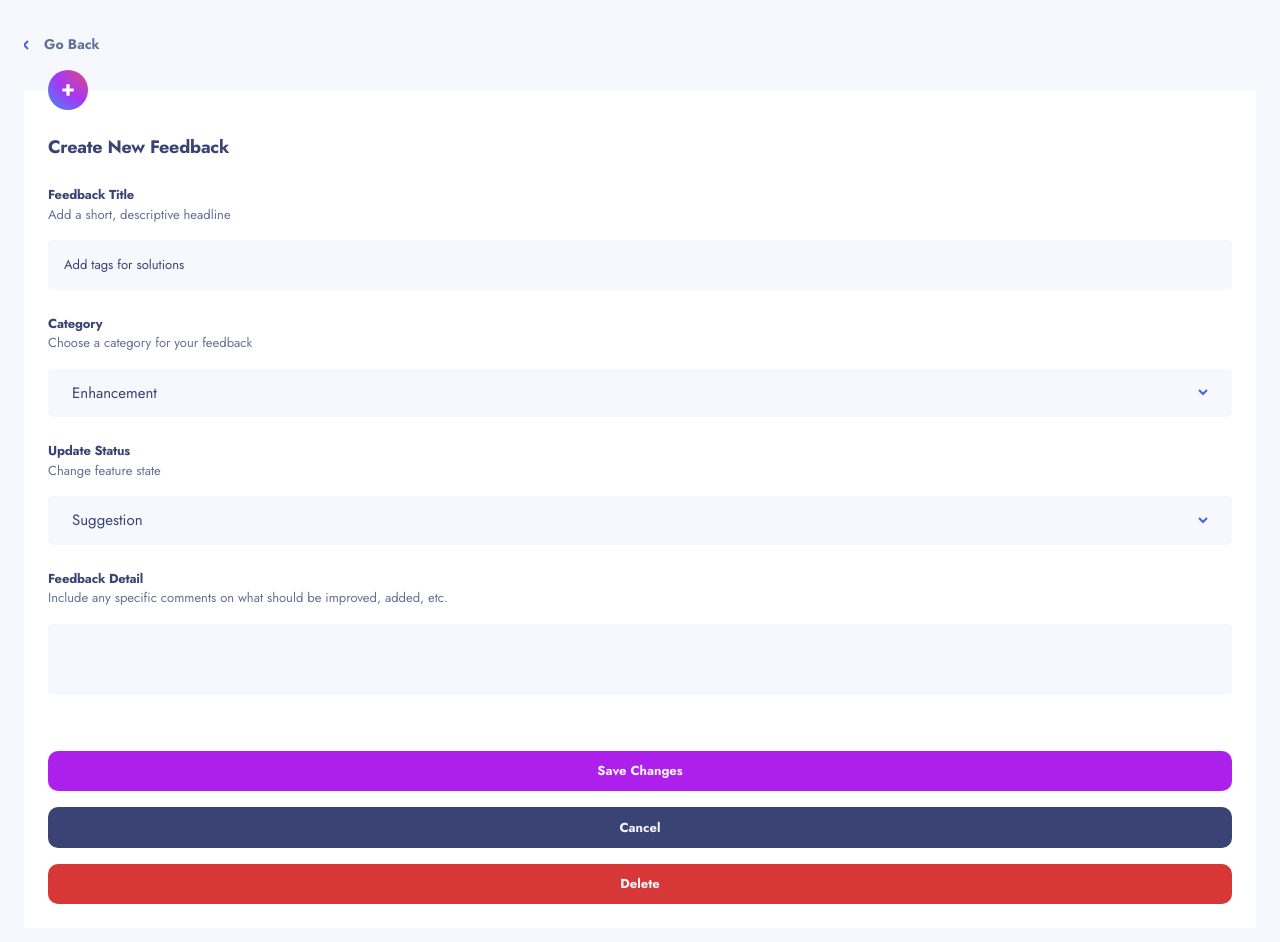
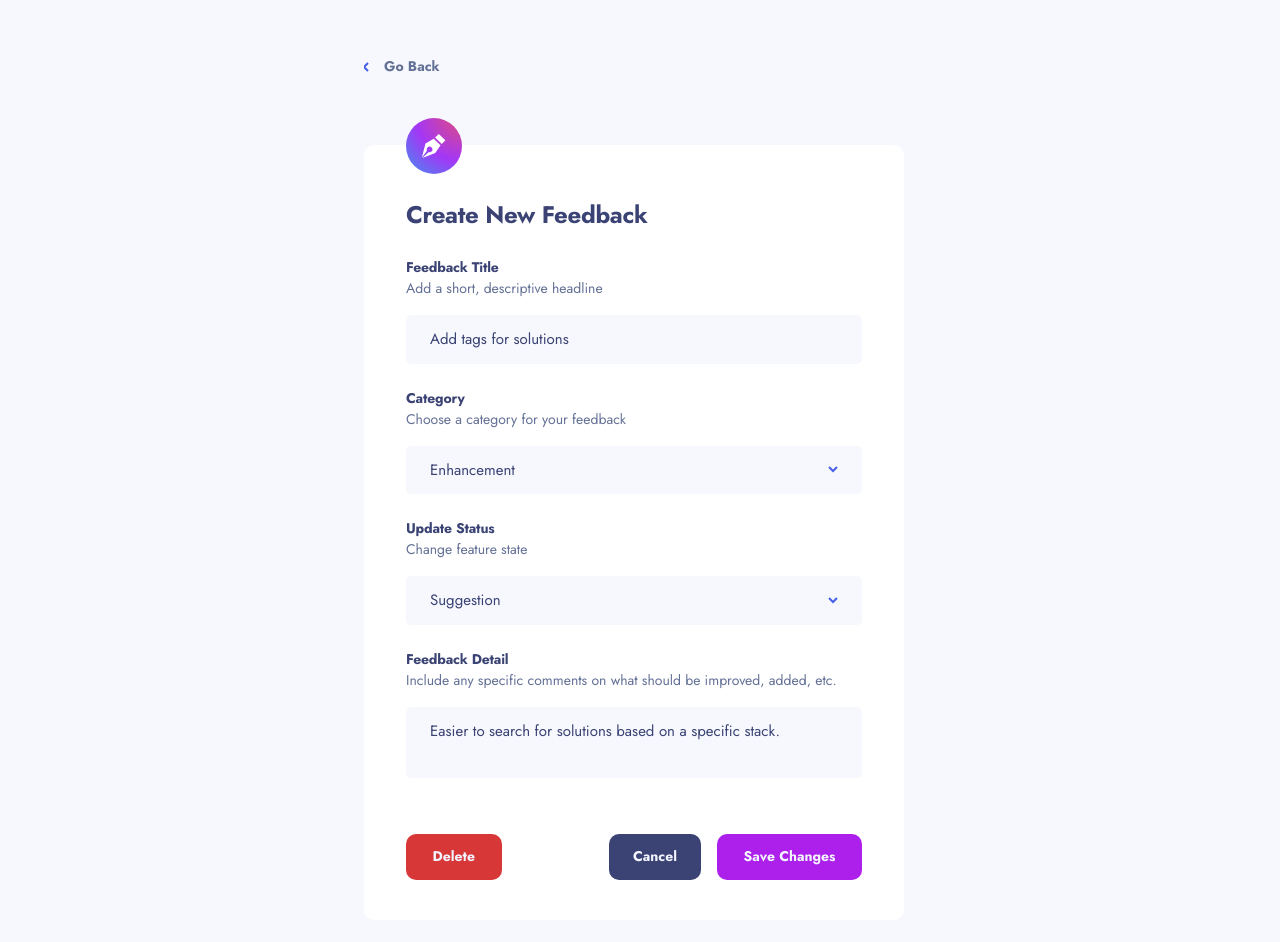
Before and after one commit to Bletfen/Product-Feedback-App, a React (Vite) app: page /edit/1 in a window 1280 px wide. Shown: the top 942 px of the page. Built offline with nearby package versions, Linux system fonts and the light colour scheme.

Commit message:
done: tablet display

```diff
--- a/src/components/DropDownCategory.tsx
+++ b/src/components/DropDownCategory.tsx
@@ -16,10 +16,13 @@ export default function DropDownCategory({
   return (
     <div className="relative">
       <div className="flex flex-col mb-[1.6rem]">
-        <h1 className="text-[1.3rem] text-[#3a4374] font-bold tracking-[-0.181px]">
+        <h1
+          className="text-[1.3rem] text-[#3a4374] font-bold tracking-[-0.181px]
+          md:text-[1.4rem] md:tracking-[-0.194px]"
+        >
           {type === "category" ? "Category" : "Update Status"}
         </h1>
-        <p className="text-[1.3rem] text-[#647196]">
+        <p className="text-[1.3rem] text-[#647196] md:text-[1.4rem]">
           {type === "category"
             ? "Choose a category for your feedback"
             : "Change feature state"}
--- a/src/components/EditButtons.tsx
+++ b/src/components/EditButtons.tsx
@@ -13,28 +13,38 @@ export default function EditButtons({
   };
   return (
     <div
+      className={`flex flex-col gap-[1.6rem]
+        w-full mt-[1.6rem] md:flex-row md:items-center
+        ${isEdit ? "md:justify-between" : "md:justify-end"}`}
+    >
+      <div
         className="flex flex-col gap-[1.6rem]
-        w-full mt-[1.6rem]"
+        md:order-2 md:flex-row"
       >
         <button
           type="submit"
           id="feedbackForm"
           className="py-[1.05rem] text-[#f2f4fe] text-[1.3rem] font-bold
-      bg-[#ad1fea] rounded-[1rem] cursor-pointer"
+          bg-[#ad1fea] rounded-[1rem] cursor-pointer
+          md:py-[1.25rem] md:px-[2.65rem] order-1
+          md:text-[1.4rem]"
         >
           {isEdit ? "Save Changes" : "Add Feedback"}
         </button>
         <button
           className="py-[1.05rem] text-[#f2f4fe] text-[1.3rem] font-bold
-      bg-[#3a4374] rounded-[1rem] cursor-pointer"
+      bg-[#3a4374] rounded-[1rem] cursor-pointer
+      md:py-[1.25rem] md:px-[2.4rem] md:text-[1.4rem]"
           onClick={goBack}
         >
           Cancel
         </button>
+      </div>
       {isEdit ? (
         <button
           className="py-[1.05rem] text-[#f2f4fe] text-[1.3rem] font-bold
-      bg-[#d73737] rounded-[1rem] cursor-pointer"
+      bg-[#d73737] rounded-[1rem] cursor-pointer
+      md:order-1 md:py-[1.25rem] md:px-[2.65rem] md:text-[1.4rem]"
           onClick={handleDelete}
         >
           Delete
--- a/src/components/Input.tsx
+++ b/src/components/Input.tsx
@@ -16,8 +16,12 @@ export default function Input({
   const feedback = feedBackFunc();
   return (
     <div className="flex flex-col gap-[1.6rem]">
-      <div className="flex flex-col text-[1.3rem]">
-        <span className="text-[#3a4374] font-bold tracking-[-0.181px]">
+      <div className="flex flex-col text-[1.3rem] md:text-[1.4rem]">
+        <span
+          className="text-[#3a4374] font-bold tracking-[-0.181px]
+          md:tracking-[-0.194px]
+          "
+        >
           {title}
         </span>
         <label htmlFor="headline" className="text-[#647196]">
@@ -32,15 +36,18 @@ export default function Input({
           defaultValue={isEdit ? feedback.title : ""}
           className="py-[1.5rem] px-[1.6rem] text-[1.3rem]
                 text-[#3a4374] outline-none bg-[#f7f8fd]
-                rounded-[0.5rem]"
+                rounded-[0.5rem] md:text-[1.5rem]
+                md:py-[1.3rem] md:px-[2.4rem]"
         />
       ) : (
         <textarea
           {...register}
           className="w-full py-[1.6rem] pl-[1.6rem] pr-[2.4rem]
           bg-[#f7f8fd] resize-none rounded-[0.5rem] outline-none
-          mb-[1.6rem] text-[1.3rem] text-[#3a4374]"
+          mb-[1.6rem] text-[1.3rem] text-[#3a4374] md:text-[1.5rem]
+          md:py-[1.3rem] md:px-[2.4rem]"
           maxLength={250}
+          defaultValue={isEdit ? feedback.description : ""}
         ></textarea>
       )}
     </div>
--- a/src/pages/ManipulateFeedBack.tsx
+++ b/src/pages/ManipulateFeedBack.tsx
@@ -77,20 +77,55 @@ export default function ManipulateFeedBack() {
   return (
     <div
       className="pt-[3.4rem] px-[2.4rem] flex flex-col
-      gap-[3.5rem]"
+      gap-[3.5rem] max-w-[60rem] mx-auto md:pt-[5.6rem]
+      md:pb-[22.3rem] md:gap-[6.8rem]"
     >
       <GoBack />
       <div
         className="pt-[4.4rem] px-[2.4rem] pb-[2.4rem]
-        bg-white relative"
+        bg-white relative max-w-[54rem] rounded-[1rem]
+        md:pt-[5.2rem]
+        md:pb-[4rem] md:px-[4.2rem]"
       >
+        {isEdit ? (
+          <svg
+            width="56"
+            height="56"
+            viewBox="0 0 56 56"
+            fill="none"
+            xmlns="http://www.w3.org/2000/svg"
+            className="absolute -top-11 w-[4rem] h-[4rem] md:w-[5.6rem] h-[5.6rem]"
+          >
+            <circle cx="28" cy="28" r="28" fill="url(#paint0_radial_0_801)" />
+            <path
+              fill-rule="evenodd"
+              clip-rule="evenodd"
+              d="M29.0825 19.4809L32.8315 16L39.345 22.2719L35.7969 25.952L29.0825 19.4809ZM16 39.5949C16.9207 35.6533 19.4867 25.5743 19.4867 25.5743L27.6895 20.7535L34.5209 27.1499L29.3017 34.97L16.313 40L22.4703 34.2104C23.513 34.5998 24.9857 34.2478 25.7818 33.3736C26.8328 32.2255 26.7539 30.4423 25.605 29.3914C24.456 28.3404 22.5848 28.3404 21.5339 29.4885C20.751 30.3444 20.4812 31.8544 20.9287 32.8498L16 39.5949Z"
+              fill="white"
+            />
+            <defs>
+              <radialGradient
+                id="paint0_radial_0_801"
+                cx="0"
+                cy="0"
+                r="1"
+                gradientUnits="userSpaceOnUse"
+                gradientTransform="translate(58.184 -5.81647) rotate(129.411) scale(93.4169)"
+              >
+                <stop stop-color="#E84D70" />
+                <stop offset="0.530886" stop-color="#A337F6" />
+                <stop offset="1" stop-color="#28A7ED" />
+              </radialGradient>
+            </defs>
+          </svg>
+        ) : (
           <svg
             width="40"
             height="40"
             viewBox="0 0 40 40"
             fill="none"
             xmlns="http://www.w3.org/2000/svg"
-          className="absolute -top-8"
+            className="absolute -top-11 w-[4rem] h-[4rem] md:w-[5.6rem] h-[5.6rem]"
           >
             <circle cx="20" cy="20" r="20" fill="url(#paint0_radial_0_173)" />
             <path
@@ -106,15 +141,16 @@ export default function ManipulateFeedBack() {
                 gradientUnits="userSpaceOnUse"
                 gradientTransform="translate(41.56 -4.15462) rotate(129.411) scale(66.7263)"
               >
-              <stop stopColor="#E84D70" />
-              <stop offset="0.530886" stopColor="#A337F6" />
-              <stop offset="1" stopColor="#28A7ED" />
+                <stop stop-color="#E84D70" />
+                <stop offset="0.530886" stop-color="#A337F6" />
+                <stop offset="1" stop-color="#28A7ED" />
               </radialGradient>
             </defs>
           </svg>
+        )}
         <h1
           className="text-[1.8rem] font-bold tracking-[-0.25px]
-          text-[#3a4374] mb-[2.4rem]"
+          text-[#3a4374] mb-[2.4rem] md:text-[2.4rem] md:tracking-[-0.333px]"
         >
           Create New Feedback
         </h1>
--- a/src/pages/RoadMapPage.tsx
+++ b/src/pages/RoadMapPage.tsx
@@ -21,10 +21,15 @@ export default function RoadMapPage() {
   );
   const categoryArray = ["Planned", "In-Progress", "Live"];
   return (
-    <div className="pb-[9.8rem]">
+    <div
+      className="pb-[9.8rem]
+    md:pt-[5.6rem] md:px-[4rem]"
+    >
       <div
         className="flex justify-between bg-[#373f68]
-        px-[2.4rem] py-[2.6rem] items-center"
+        px-[2.4rem] py-[2.6rem] items-center
+        md:py-[2.7rem] md:px-[3.2rem]
+        md:rounded-[1rem]"
       >
         <div className="flex flex-col gap-[0.3rem]">
           <div
@@ -49,7 +54,7 @@ export default function RoadMapPage() {
           </div>
           <h1
             className="text-[1.8rem] text-white font-bold
-            tracking-[-0.25px]"
+            tracking-[-0.25px] md:text-[2.4rem] md:tracking-[-0.333px]"
           >
             Roadmap
           </h1>
@@ -59,7 +64,7 @@ export default function RoadMapPage() {
 
       <div
         className="flex px-[2.4rem] justify-between
-        py-[2rem]"
+        py-[2rem] md:hidden"
       >
         {categoryArray.map((cat) => (
           <div key={cat}>
@@ -81,8 +86,8 @@ export default function RoadMapPage() {
           </div>
         ))}
       </div>
-      <div className="h-px w-full bg-[#8c92b3]/25"></div>
-      <div className="px-[2.4rem] my-[2.4rem]">
+      <div className="h-px w-full bg-[#8c92b3]/25 md:hidden"></div>
+      <div className="px-[2.4rem] my-[2.4rem] md:hidden">
         <h2 className="text-[1.8rem] text-[#3a4374] font-bold tracking-[-0.25px]">
           {showRoad === "Planned"
             ? `Planned (${plannedData.length})`
@@ -98,14 +103,31 @@ export default function RoadMapPage() {
             : "Released features"}
         </p>
       </div>
-      <div className="px-[2.4rem]">
+      <div className="px-[2.4rem] md:hidden">
         {showRoad === "Planned" ? (
-          <RoadMapCards data={plannedData} color={"#f49f85"} />
+          <RoadMapCards
+            data={plannedData}
+            color={"#f49f85"}
+            title={"Planned"}
+          />
         ) : showRoad === "In-Progress" ? (
-          <RoadMapCards data={inProgressData} color={"#ad1fea"} />
+          <RoadMapCards
+            data={inProgressData}
+            color={"#ad1fea"}
+            title={"In-Progress"}
+          />
         ) : (
-          <RoadMapCards data={liveData} color={"#62bcfa"} />
+          <RoadMapCards data={liveData} color={"#62bcfa"} title={"Live"} />
         )}
+      </div>
+      <div className="hidden md:grid grid-cols-3 gap-[1rem]">
+        <RoadMapCards data={plannedData} color={"#f49f85"} title={"Planned"} />
+        <RoadMapCards
+          data={inProgressData}
+          color={"#ad1fea"}
+          title={"In-Progress"}
+        />
+        <RoadMapCards data={liveData} color={"#62bcfa"} title={"Live"} />
       </div>
     </div>
   );
```
Also changed, not shown: src/components/RoadMapCards.tsx (+28 -7 lines). Lines whose indentation alone changed are shown as unchanged.
